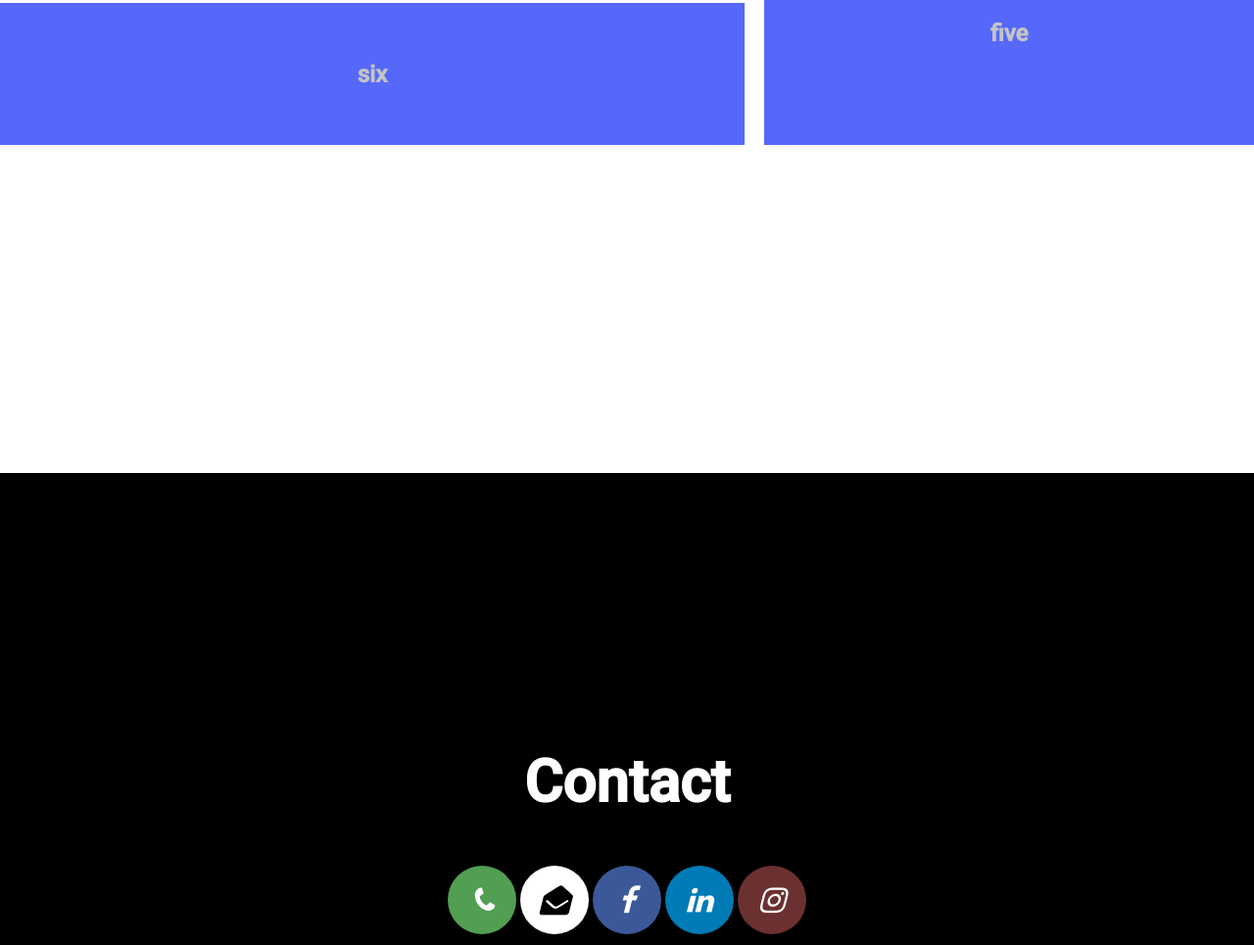
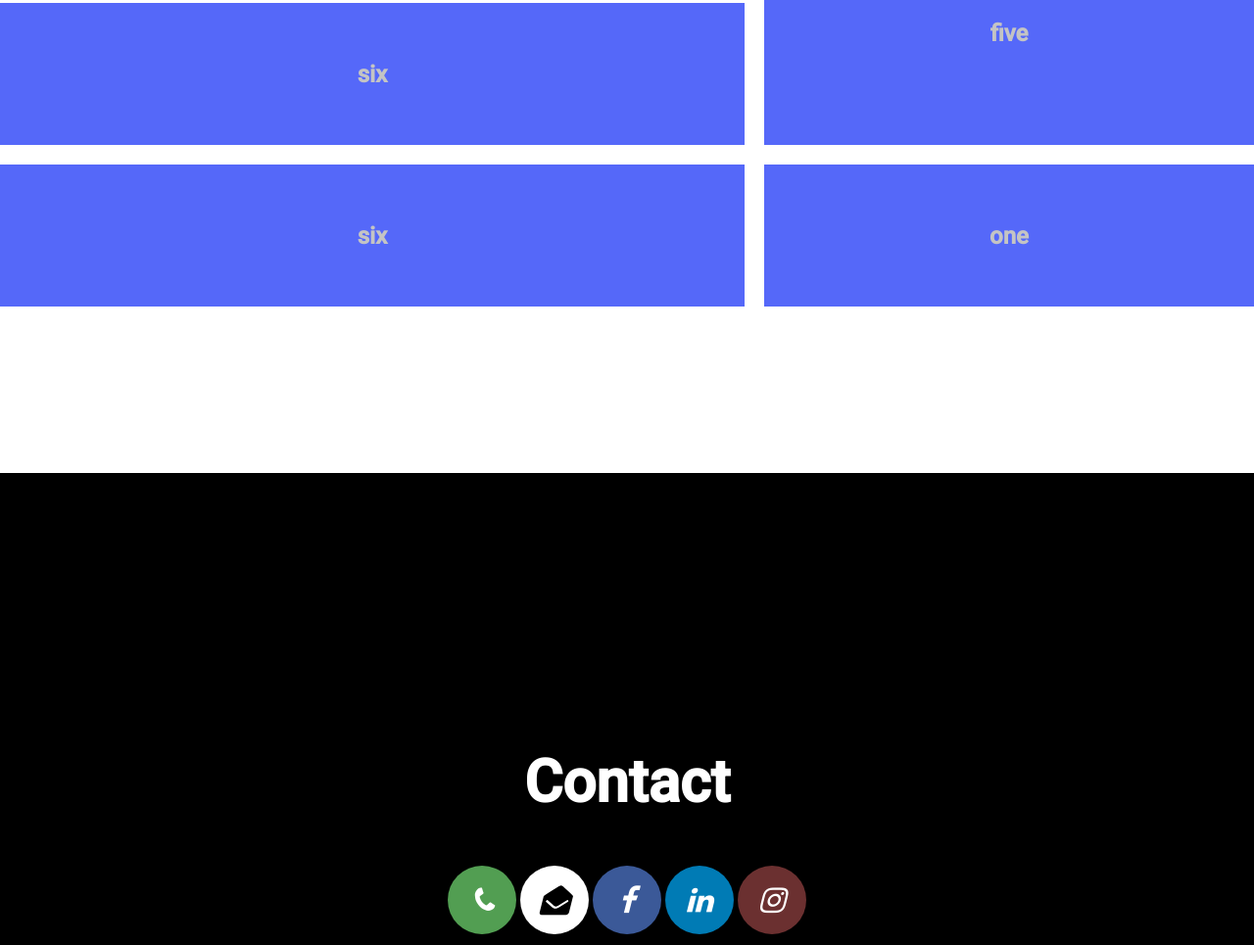
Before and after one commit to arginos/arginos.github.io, a website: page index.html in a window 1280 px wide. Shown: the part 1943-2908 px from the top of the page at 98% size. Drawn offline with Linux system fonts and the light colour scheme.

Commit message:
Added an extra row to the grid

```diff
--- a/index.html
+++ b/index.html
@@ -47,8 +47,8 @@
         <div class="portfolio-item small">four</div>
         <div class="portfolio-item tall">five</div>
         <div class="portfolio-item wide">six</div>
-        <!--<div class="portfolio-item wide">six</div>
-        <div class="portfolio-item medium">one</div>-->
+        <div class="portfolio-item wide">six</div>
+        <div class="portfolio-item medium">one</div>
       </div>
     </div>
 
```
